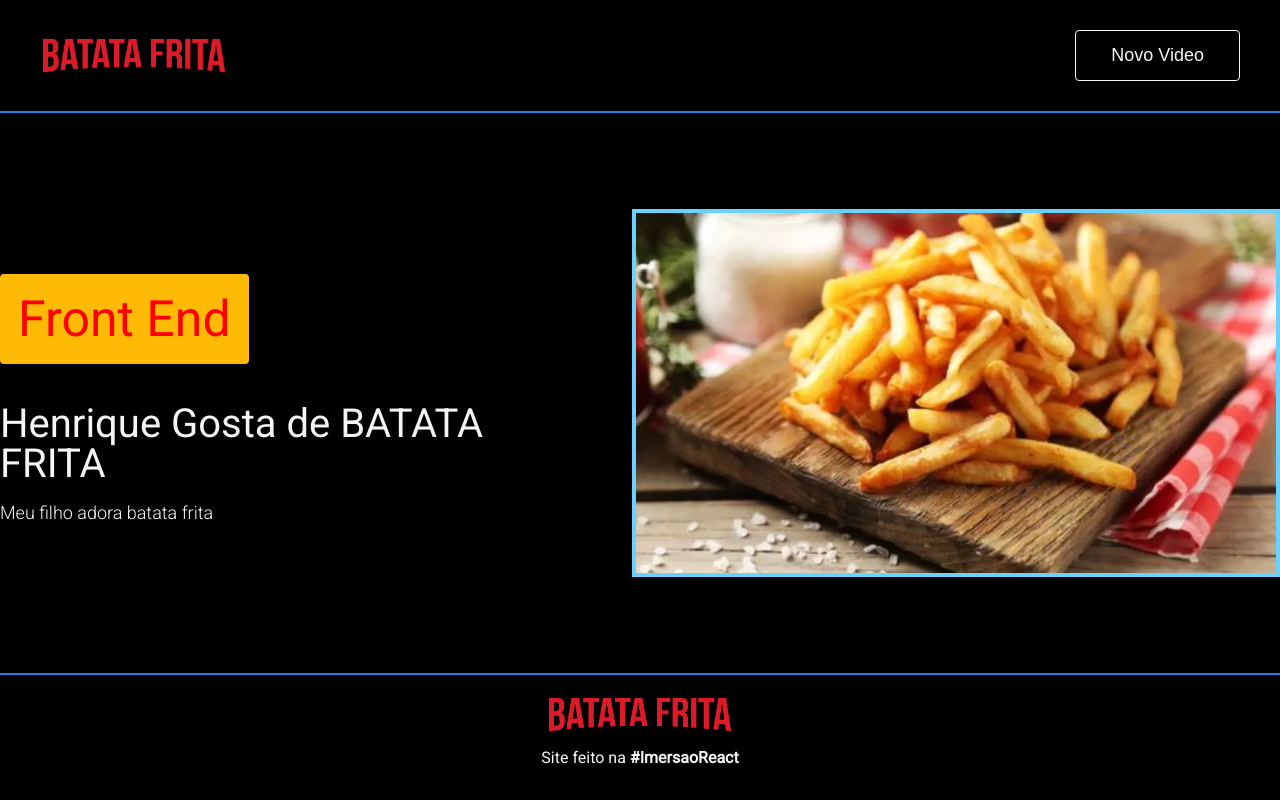
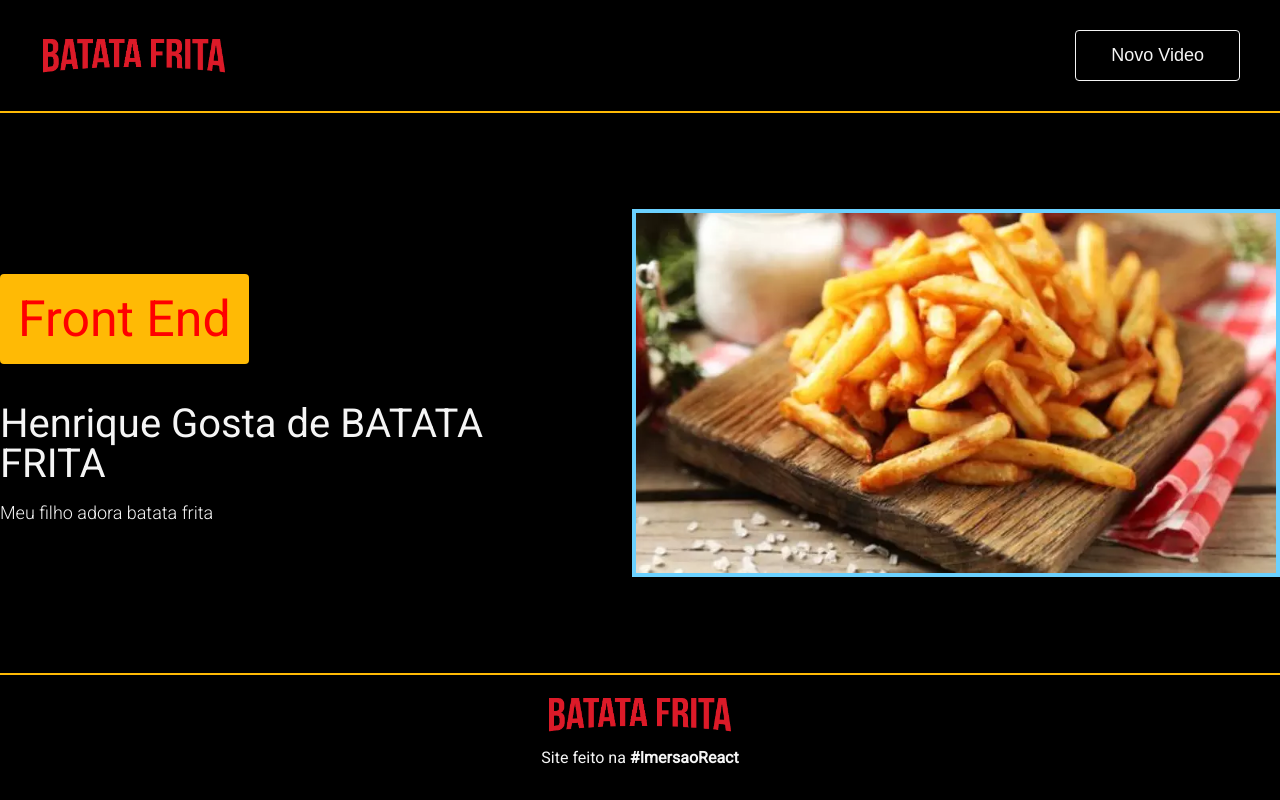
Before and after one commit to felipelarson/Batata-frita, a React (Create React App) app: page / in a window 1280 px wide. Built offline with nearby package versions, Linux system fonts and the light colour scheme.

Commit message:
alterar color border

```diff
--- a/src/components/FooterBatata/index.js
+++ b/src/components/FooterBatata/index.js
@@ -9,7 +9,7 @@ const FooterBatata = styled.footer`
     background-color: var(--color-black-dark);
     color: var(--color-gray-light);
     padding: 20rem 0;
-    border-top: 2px solid var(--color-primary-medium);
+    border-top: 2px solid var(--color-mobile);
 
     & > ${Logo} {
         margin-bottom: 15rem;
--- a/src/components/HeaderBatata/index.js
+++ b/src/components/HeaderBatata/index.js
@@ -7,7 +7,7 @@ export const HeaderBatata = styled.header`
 
   padding: 30px 40px;
   background-color: var(--color-black-dark);
-  border-bottom: 2px solid var(--color-primary-medium);
+  border-bottom: 2px solid var(--color-mobile);
 
   @media(max-width: 800px){
     justify-content: center;
--- a/src/components/ThumbBatata/styles.js
+++ b/src/components/ThumbBatata/styles.js
@@ -24,7 +24,7 @@ export const WrapperThumb = styled.figure`
   width: 640px;
   overflow: hidden;
   cursor: pointer;
-  transition: transform 100ms linear, box-shadow 200ms linear;
+  transition: transform 100ms linear, box-shadow 100ms linear;
 
   &:hover{
     --move: calc(var(--space) * -1);
```
